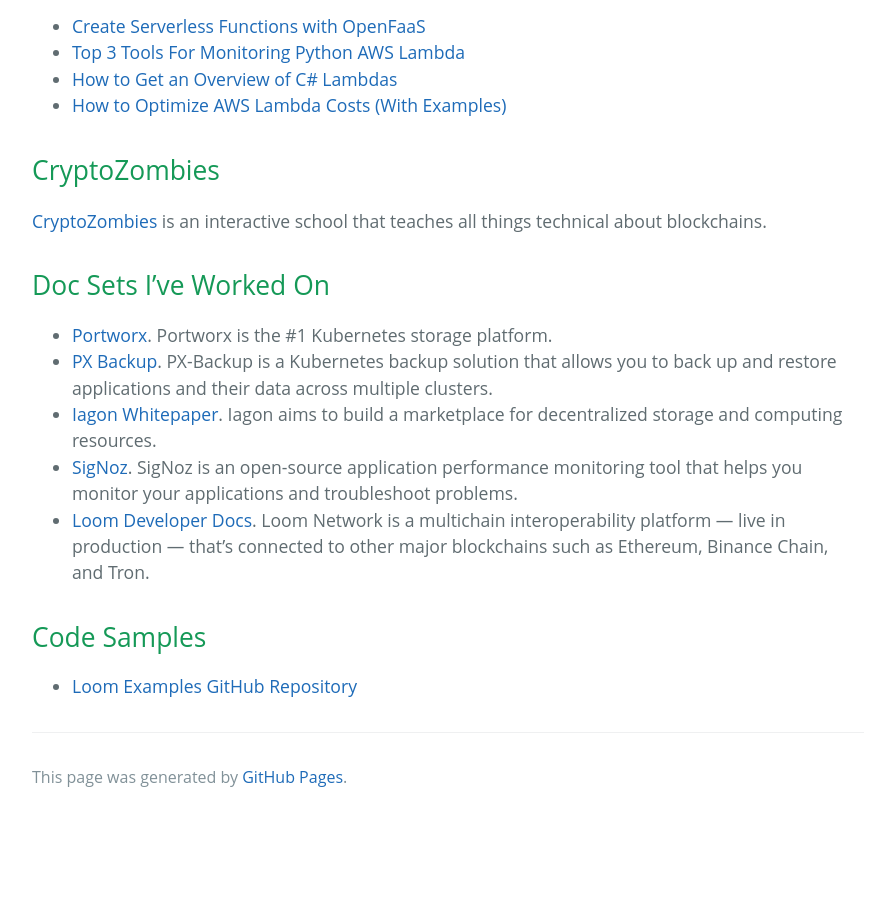
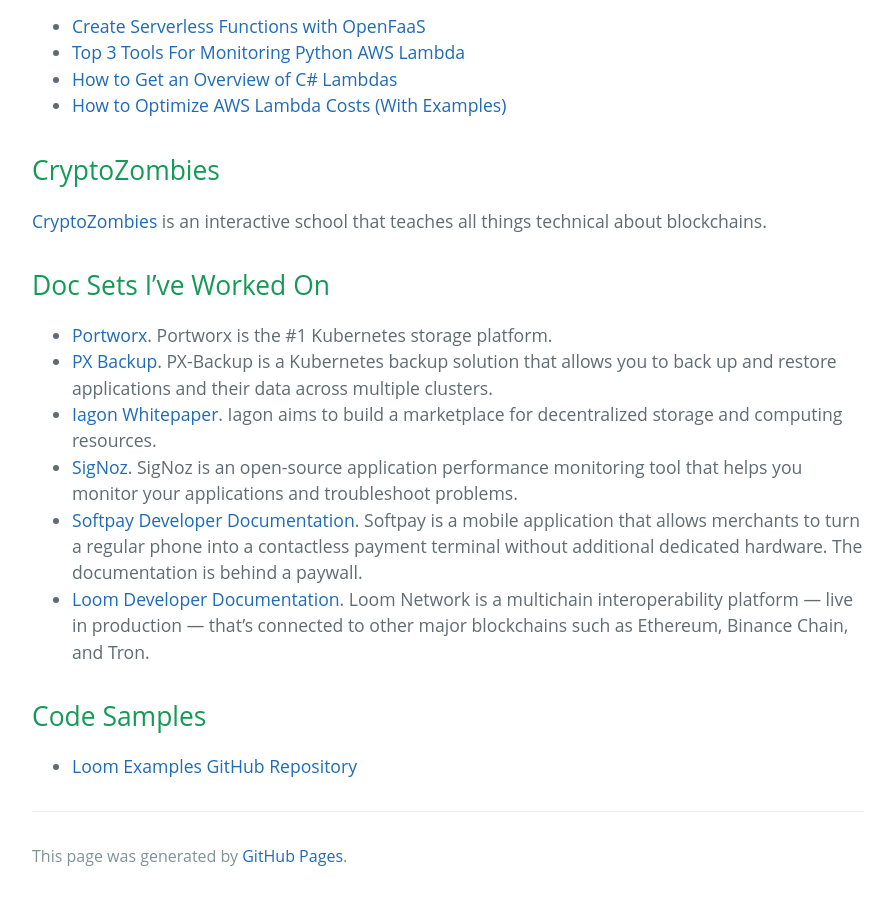
Before and after one commit to andreipope/andreipope.github.io, a Jekyll site: the page built from index.md, in a window 1280 px wide and 900 px high, scrolled down 1325 px. Shown: the whole window, without its empty margins (192-1087 px from the left). Built offline with Jekyll 4.4.1, drawn with Linux system fonts in a browser that asks for light colours; before the commit the page ends 2146 px from its top, so only the background shows below that.

Commit message:
Added Softpay

```diff
--- a/index.md
+++ b/index.md
@@ -46,7 +46,8 @@ storage platform.
 * [PX Backup](https://backup.docs.portworx.com/). PX-Backup is a Kubernetes backup solution that allows you to back up and restore applications and their data across multiple clusters.
 * [Iagon Whitepaper](https://whitepaper.iagon.com). Iagon aims to build a marketplace for decentralized storage and computing resources.
 * [SigNoz](https://signoz.io/docs/). SigNoz is an open-source application performance monitoring tool that helps you monitor your applications and troubleshoot problems.
-* [Loom Developer Docs](https://loomx.io/developers/). Loom Network is a multichain interoperability platform — live in production — that's connected to other major blockchains such as Ethereum, Binance Chain, and Tron.
+* [Softpay Developer Documentation](https://softpay.io). Softpay is a mobile application that allows merchants to turn a regular phone into a contactless payment terminal without additional dedicated hardware. The documentation is behind a paywall.
+* [Loom Developer Documentation](https://loomx.io/developers/). Loom Network is a multichain interoperability platform — live in production — that's connected to other major blockchains such as Ethereum, Binance Chain, and Tron.
 
 ## Code Samples
 
```
